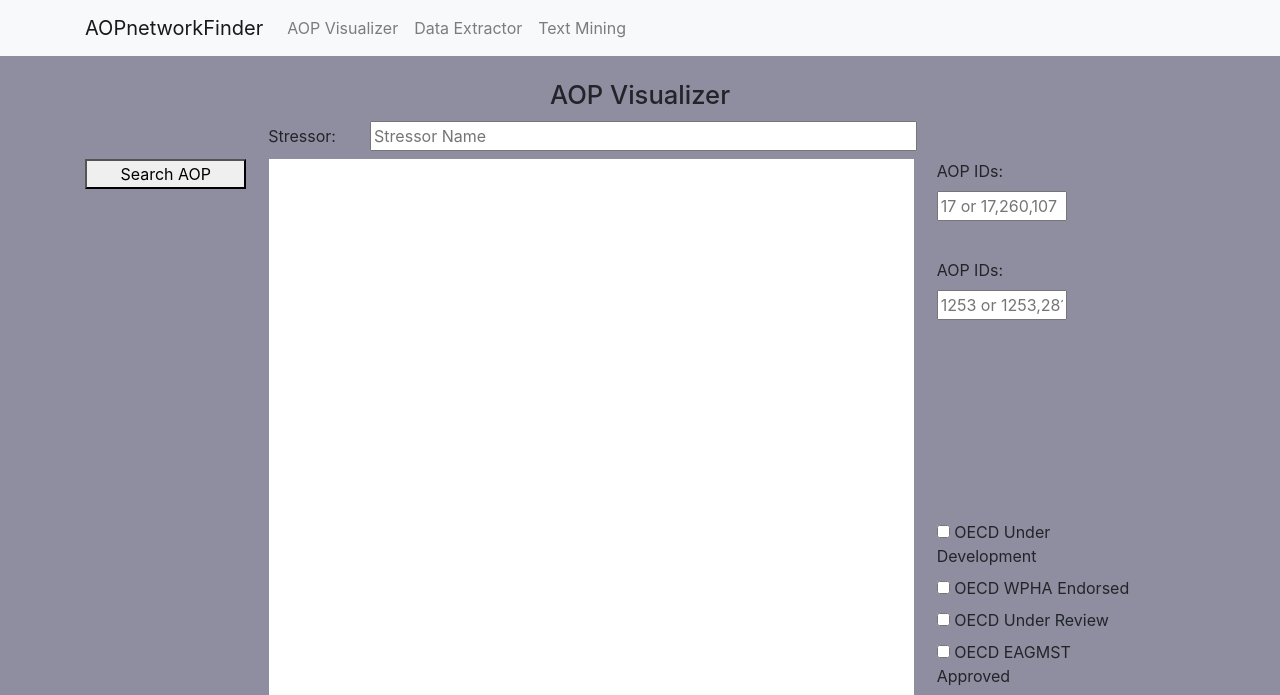
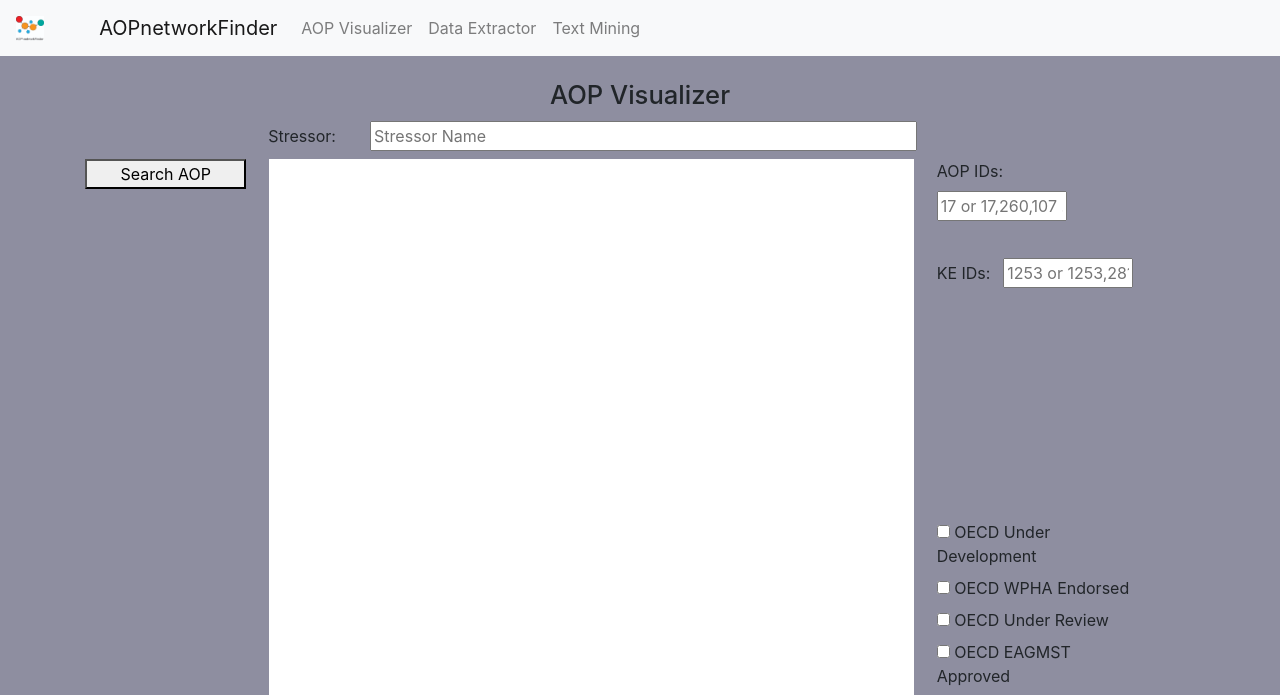
Before and after one commit to folkehelseinstituttet/AOPnetworkFinder_v1, a Flask app: page / in a window 1280 px wide. Shown: the top 695 px of the page. Run offline with Flask 3, Linux system fonts and the light colour scheme; some libraries are stand-ins or nearby versions.

Commit message:
changed label for search-field KE ID and added a small logo to the navbar top left.

```diff
--- a/app/static/css/style.css
+++ b/app/static/css/style.css
@@ -124,3 +124,8 @@ body {
     margin-left: auto; /* Adjusted to percentage */
     width: 90%;
 }
+
+nav img {
+    height: 2vw;
+    margin-right: 30%;
+}
--- a/app/templates/base_template.html
+++ b/app/templates/base_template.html
@@ -26,6 +26,12 @@
 <body>
     <!-- Bootstrap Navbar -->
     <nav class="navbar navbar-expand-lg navbar-light bg-light">
+
+        <!-- AOPnetworkFinder Logo -->
+        <a href="/">
+            <img src="{{ url_for('static', filename='images/AOP-networkFinder.jpg') }}" alt="AOPnetworkFinder Logo">
+        </a>
+
         <div class="container">
             <a class="navbar-brand" href="/">AOPnetworkFinder</a>
             <button class="navbar-toggler" type="button" data-toggle="collapse" data-target="#navbarNav" aria-controls="navbarNav" aria-expanded="false" aria-label="Toggle navigation">
--- a/app/templates/visualizer_page_one.html
+++ b/app/templates/visualizer_page_one.html
@@ -38,7 +38,7 @@
             </div>
 
             <div class="search-group">
-                <label for="searchFieldKe">AOP IDs:</label>
+                <label for="searchFieldKe">KE IDs:</label>
                 <!-- KE search field -->
                 <input type="text" id="searchFieldKE" class="search-field" placeholder="1253 or 1253,281,46 ..." />
             </div>
```
Also changed, not shown: app/static/images/AOP-networkFinder.jpg (added).
